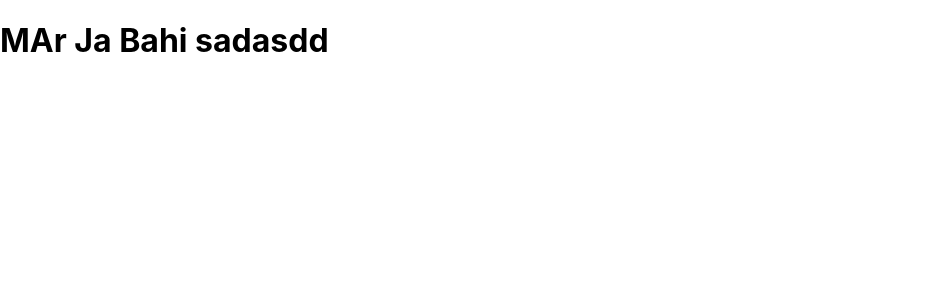
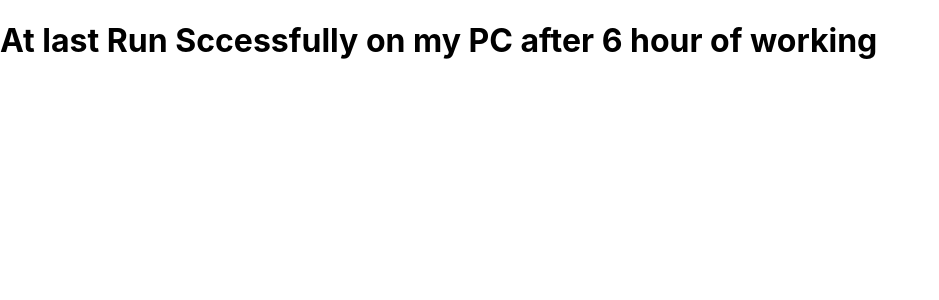
Before and after one commit to abbasifaizan70/bootcampapp_class2_by_faizanAbbasi, a React (Create React App) app: page / in a window 1280 px wide. Shown: the top 300 px of the page, without its empty margins (0-939 px from the left). Built offline with nearby package versions, Linux system fonts and the light colour scheme.

Commit message:
Update App.js

```diff
--- a/src/App.js
+++ b/src/App.js
@@ -4,7 +4,7 @@ import './App.css';
 function App() {
   return (
     <div>
-        <h1> MAr Ja Bahi   sadasdd</h1>
+        <h1> At last Run Sccessfully on my PC after 6 hour of working </h1>
     </div>
   );
 }
```
